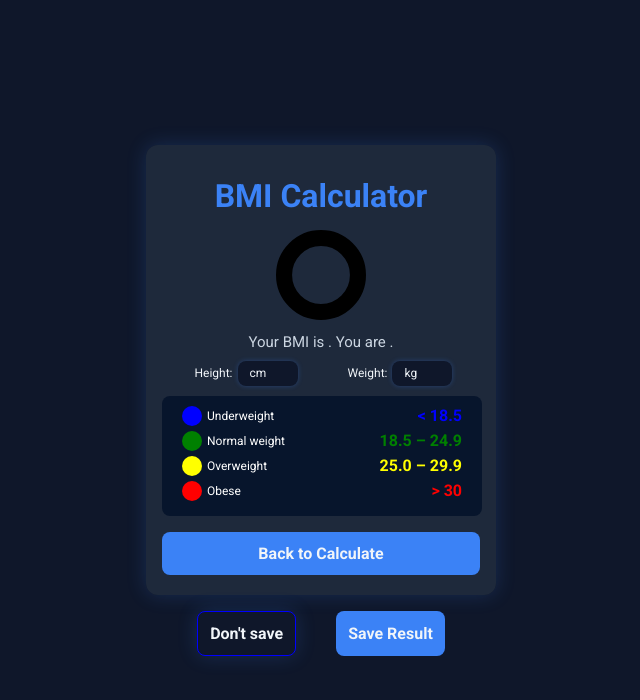
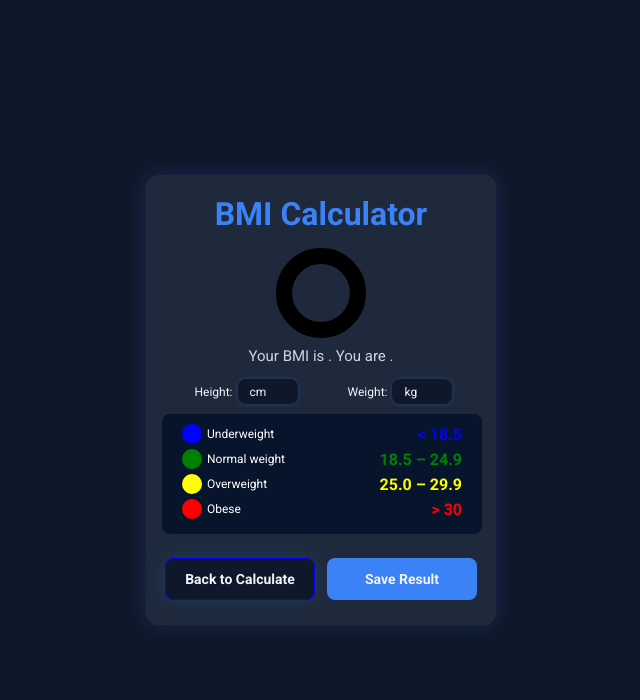
Before and after one commit to ThetThetSu/BMIcalculator, a React (Vite) app: page /result in a window 1280 px wide. Shown: the top 700 px of the page, without its empty margins (319-959 px from the left). Built offline with nearby package versions, Linux system fonts and the light colour scheme.

Commit message:
Refactor button layout in Result component and adjust CSS styles for improved spacing and alignment in index.css.

```diff
--- a/src/Result.jsx
+++ b/src/Result.jsx
@@ -255,15 +255,14 @@ function Result({ bmiInfo: propBmiInfo }) {
           </div>
 
           <Category />
-          <button onClick={handleBack}>Back to Calculate</button>
-        </div>
           <div className="saveBtn">
             <button onClick={handleBack} className="notSave">
-            Don't save
+              Back to Calculate
             </button>
             <button onClick={handleSaveClick} disabled={isSaving}>
               {isSaving ? "Saving..." : "Save Result"}
             </button>
+          </div>
         </div>
       </div>
       {showRegister && (
--- a/src/index.css
+++ b/src/index.css
@@ -16,7 +16,7 @@ body {
 
 .container {
   background-color: #1e293b;
-  padding: 2rem 1rem;
+  padding: 1.25rem 1rem;
   border-radius: 12px;
   box-shadow: 0 0 20px rgba(59, 130, 246, 0.2);
   width: 350px;
@@ -32,6 +32,7 @@ body {
 h1 {
   color: #3b82f6;
   margin-bottom: 0px;
+  margin-top: 0px;
   /* border: 1px red solid; */
 }
 
@@ -107,7 +108,16 @@ button:hover {
   text-align: center;
   justify-content: center;
   display: flex;
-  gap: 40px;
+  gap: 12px;
+  margin-top: 0.5rem;
+  margin-bottom: 0;
+}
+
+.saveBtn button {
+  flex: 1;
+  max-width: 150px;
+  padding: 0.75rem 1rem;
+  font-size: 14px;
 }
 
 .notSave {
@@ -194,7 +204,8 @@ button:hover {
 }
 
 .container p {
-  margin-top: 8px;
+  margin-top: 4px;
+  margin-bottom: 4px;
   color: #cbd5e1;
   font-size: 14px;
 }
@@ -203,7 +214,7 @@ button:hover {
   display: flex;
   justify-content: space-between;
   align-items: flex-start;
-  margin-bottom: 1.5rem;
+  margin-bottom: 1rem;
   margin-top: -1rem;
   width: 100%;
   position: relative;
```
Lines whose indentation alone changed are shown as unchanged.
